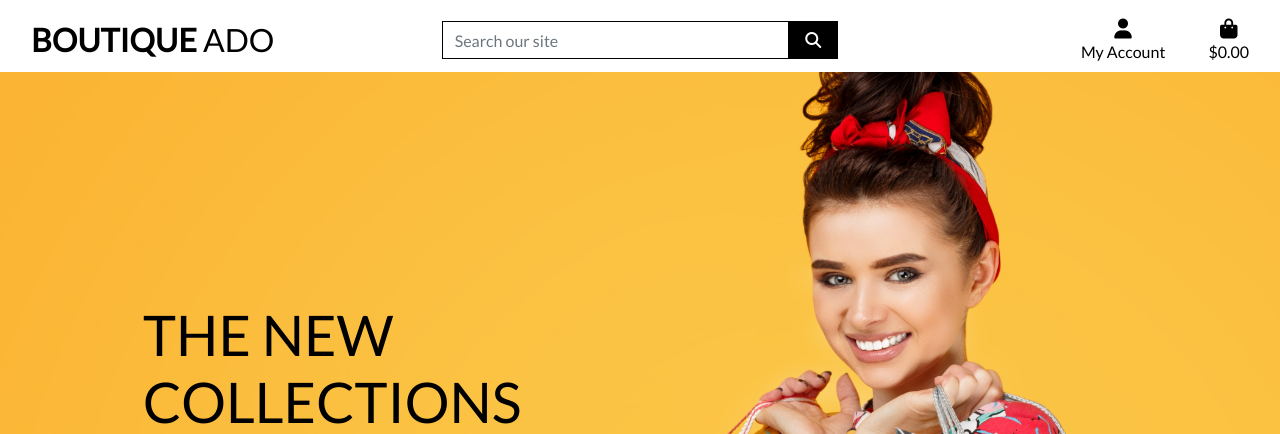
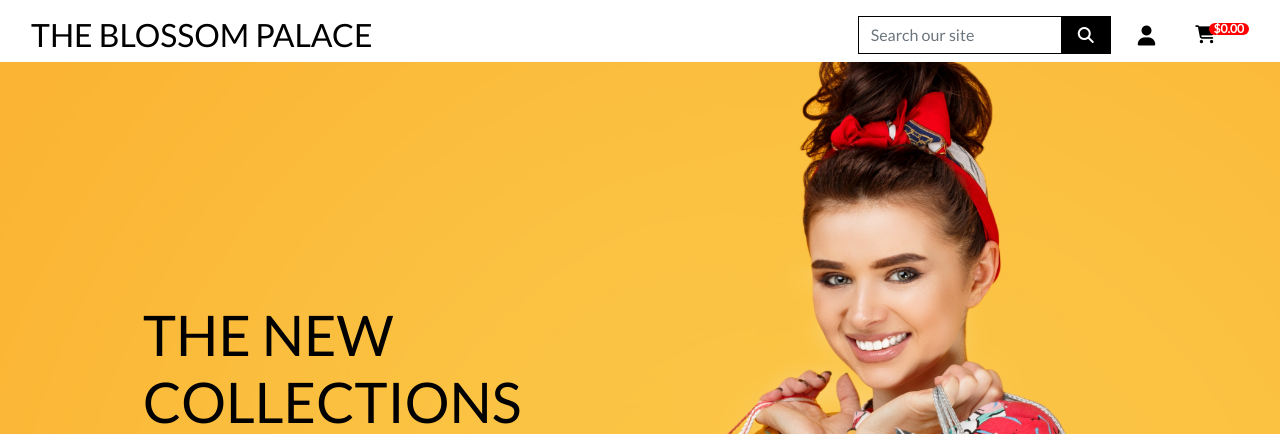
Before and after one commit to Sadaf-Tariq/pp5-theblossompalace, a Django app: page / in a window 1280 px wide. Shown: the top 434 px of the page. Run offline with Django 3.2, Linux system fonts and the light colour scheme; some libraries are stand-ins or nearby versions.

Commit message:
Update header

```diff
--- a/static/css/base.css
+++ b/static/css/base.css
@@ -9,6 +9,28 @@ body {
     color: #555;
     font-family: 'Lato';
 }
+
+.badge {
+    padding-left: 9px;
+    padding-right: 9px;
+    -webkit-border-radius: 9px;
+    -moz-border-radius: 9px;
+    border-radius: 9px;
+  }
+
+  .label-warning[href],
+  .badge-warning[href] {
+    background-color: #c67605;
+  }
+
+  #lblCartCount {
+      font-size: 12px;
+      background: #ff0000;
+      color: #fff;
+      padding: 0 5px;
+      vertical-align: top;
+      margin-left: -10px;
+  }
 
 /* from Bulma */
 .icon {
--- a/templates/base.html
+++ b/templates/base.html
@@ -39,10 +39,13 @@
       <div id="topnav" class="row bg-white pt-lg-2 d-none d-lg-flex">
         <div class="col-12 col-lg-4 my-auto py-1 py-lg-0 text-center text-lg-left">
             <a href="{% url 'home' %}" class="nav-link main-logo-link">
-                    <h2 class="logo-font text-black my-0"><strong>Boutique</strong> Ado</h2>
+                <h2 class="logo-font text-black my-0">The Blossom Palace</h2>
             </a>
         </div>
-            <div class="col-12 col-lg-4 my-auto py-1 py-lg-0">
+
+            <div class="col-12 col-lg my-auto py-1 py-lg-0">
+                <ul class="list-inline list-unstyled text-center text-lg-right my-0">
+                      <li class="list-inline-item dropdown">
                         <form method="GET" action="">
                           <div class="input-group w-100">
                               <input class="form-control border border-black rounded-0" type="text" name="q" placeholder="Search our site">
@@ -55,14 +58,11 @@
                               </div>
                           </div>
                       </form>
-            </div>
-            <div class="col-12 col-lg-4 my-auto py-1 py-lg-0">
-                <ul class="list-inline list-unstyled text-center text-lg-right my-0">
+                    </li>
                     <li class="list-inline-item dropdown">
                         <a class="text-black nav-link" href="#" id="user-options" data-toggle="dropdown" aria-haspopup="true" aria-expanded="false">
                             <div class="text-center">
                                 <div><i class="fas fa-user fa-lg"></i></div>
-                                <p class="my-0">My Account</p>
                             </div>
                         </a>
                         <div class="dropdown-menu border-0" aria-labelledby="user-options">
@@ -77,18 +77,17 @@
                                 <a href="{% url 'account_login' %}" class="dropdown-item">Login</a>
                             {% endif %}
                         </div>
-                    </li>
                     <li class="list-inline-item">
                         <a class="{% if grand_total %}text-info font-weight-bold{% else %}text-black{% endif %} nav-link" href="">
                             <div class="text-center">
-                                <div><i class="fas fa-shopping-bag fa-lg"></i></div>
-                                <p class="my-0">
+                              <i class="fa" style="font-size:18px">&#xf07a;</i>
+                                <span class='badge badge-warning' id='lblCartCount'>
                                   {% if grand_total %}
                                       ${{ grand_total|floatformat:2 }}
                                   {% else %}
                                       $0.00
                                   {% endif %}
-                                </p>
+                                 </span>
                             </div>
                         </a>
                     </li>
```
Also changed, not shown: static/images/Logo.png (added). Lines whose indentation alone changed are shown as unchanged.
